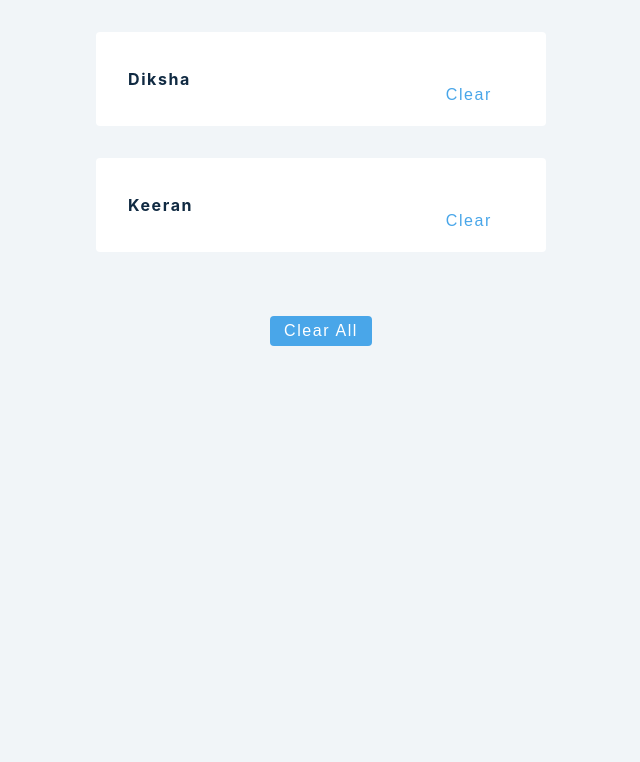
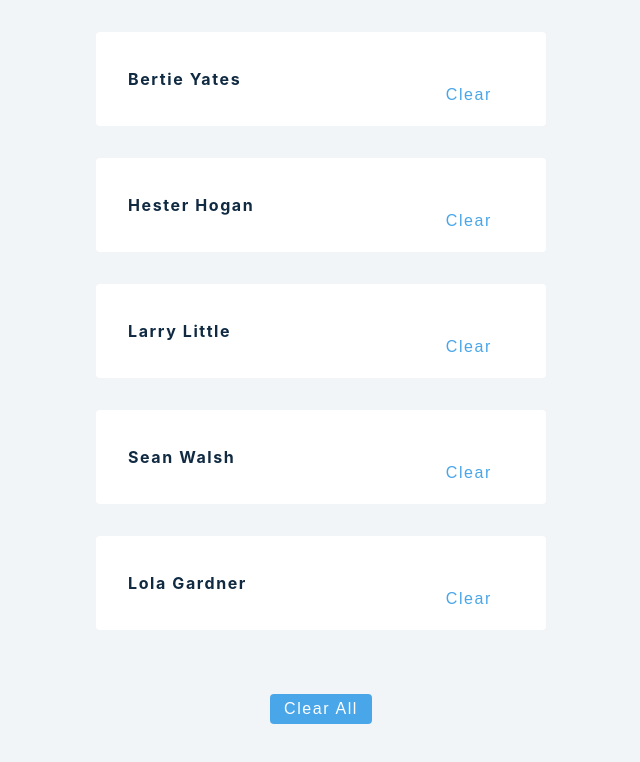
Before and after one commit to Dkshaa/show-birthday, a React (Create React App) app: page / in a window 1280 px wide. Shown: the top 762 px of the page, without its empty margins (319-959 px from the left). Built offline with nearby package versions, Linux system fonts and the light colour scheme.

Commit message:
Add birthday people data

```diff
--- a/src/Data/data.js
+++ b/src/Data/data.js
@@ -1,4 +1,37 @@
-export const Data=[
-    {id:1, name:'Diksha'},
-    {id:2,name:'Keeran'}
-]
+export const Data = [
+  {
+    id: 1,
+    name: 'Bertie Yates',
+    age: 29,
+    image:
+      'https://res.cloudinary.com/diqqf3eq2/image/upload/v1595959131/person-2_ipcjws.jpg',
+  },
+  {
+    id: 2,
+    name: 'Hester Hogan',
+    age: 32,
+    image:
+      'https://res.cloudinary.com/diqqf3eq2/image/upload/v1595959131/person-3_rxtqvi.jpg',
+  },
+  {
+    id: 3,
+    name: 'Larry Little',
+    age: 36,
+    image:
+      'https://res.cloudinary.com/diqqf3eq2/image/upload/v1586883423/person-4_t9nxjt.jpg',
+  },
+  {
+    id: 4,
+    name: 'Sean Walsh',
+    age: 34,
+    image:
+      'https://res.cloudinary.com/diqqf3eq2/image/upload/v1586883417/person-3_ipa0mj.jpg',
+  },
+  {
+    id: 5,
+    name: 'Lola Gardner',
+    age: 29,
+    image:
+      'https://res.cloudinary.com/diqqf3eq2/image/upload/v1586883334/person-1_rfzshl.jpg',
+  },
+];
```
